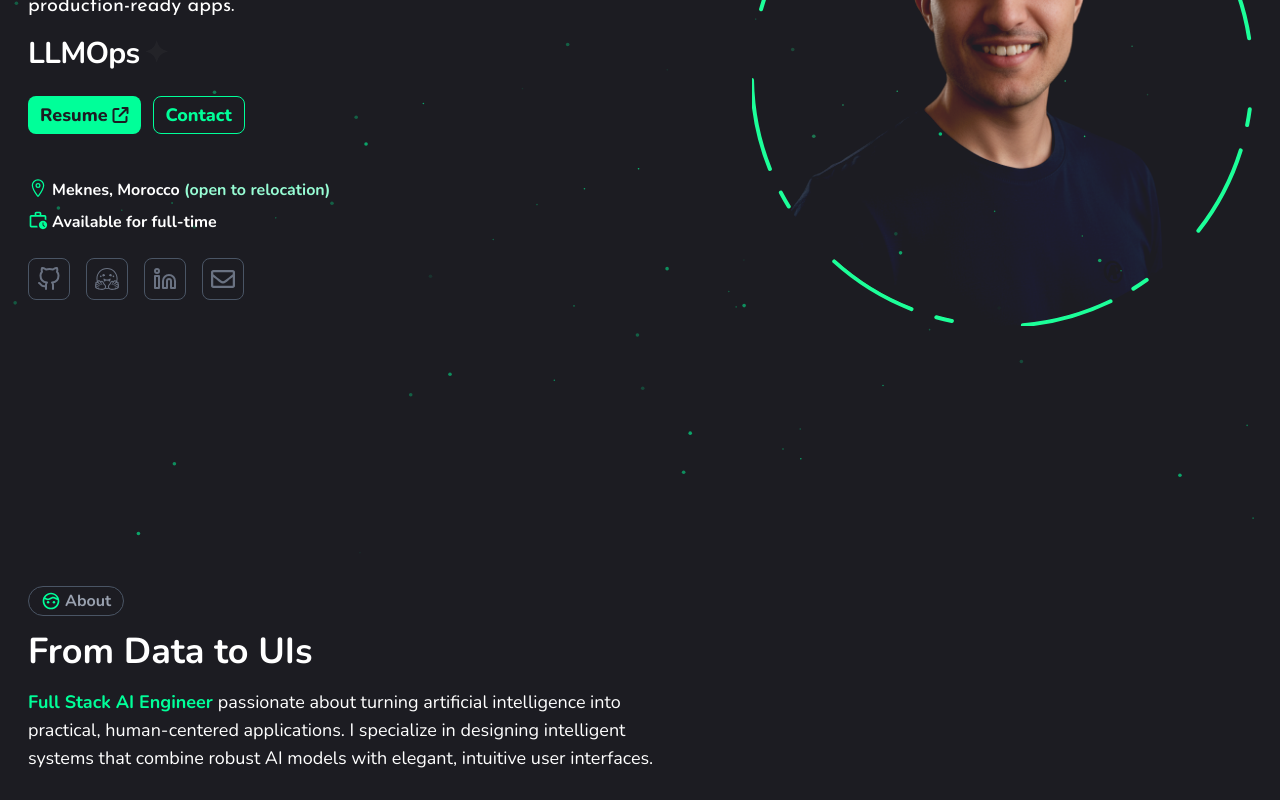
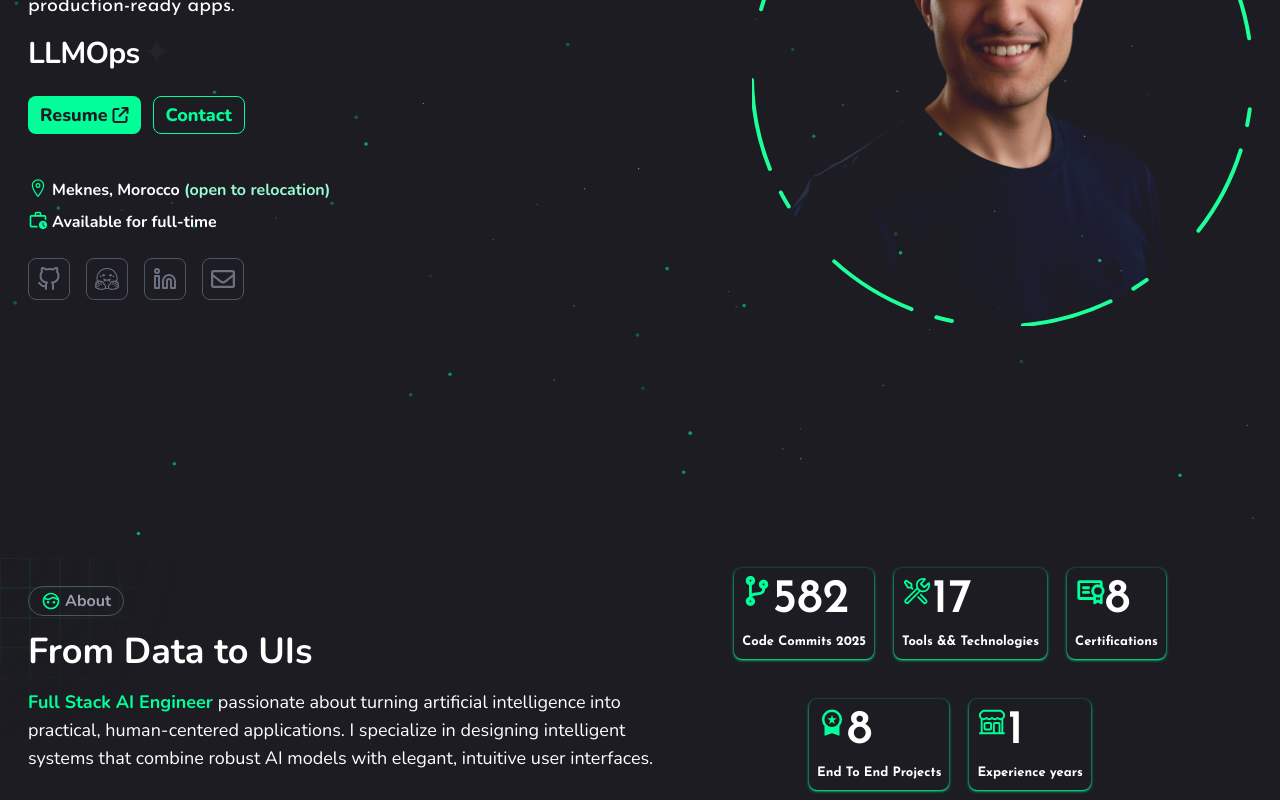
Before and after one commit to ITSAIDI/myPortfolio, a React (Vite) app: page / in a window 1280 px wide. Shown: the part 242-1042 px from the top of the page. Built offline with nearby package versions, Linux system fonts and the light colour scheme.

Commit message:
Add Stats section to About

```diff
--- a/package.json
+++ b/package.json
@@ -18,8 +18,10 @@
     "lucide-react": "^0.556.0",
     "motion": "^12.23.26",
     "react": "^19.2.0",
+    "react-countup": "^6.5.3",
     "react-dom": "^19.2.0",
     "react-icons": "^5.5.0",
+    "react-intersection-observer": "^10.0.0",
     "tailwind-merge": "^3.4.0",
     "tailwindcss": "^4.1.17"
   },
--- a/src/components/Link.tsx
+++ /dev/null
@@ -1,9 +0,0 @@
-
-
-export default function Link() {
-  return (
-    <button className="">
-
-    </button>
-  )
-}
--- /dev/null
+++ b/src/components/StatBox.tsx
@@ -0,0 +1,35 @@
+import CountUp from 'react-countup'
+import { useInView } from 'react-intersection-observer';
+
+type StatBoxProps = {
+  icon : any,
+  text : string,
+  value : number
+}
+
+export default function StatBox(props:StatBoxProps) {
+   const { ref, inView } = useInView({
+        triggerOnce: true,  // Animation triggers only once
+        threshold: 1      // Trigger when 50% of the element is visible
+    });
+  return (
+    <div ref= {ref} className="font-josefinsans flex flex-col gap-2 items-start
+     text-white p-2 rounded-md
+     shadow-sm shadow-green1 w-fit h-fit">
+      <div className='flex flex-row justify-center'>
+        <props.icon className ="text-green1 text-3xl"/>
+        {inView && <CountUp
+          start={0}
+          end={props.value}
+          delay={1}
+          duration={5}
+          className="text-5xl font-semibold"
+          >
+        </CountUp>
+        }
+      </div>
+
+        <h2 className='text-[13px] font-bold'>{props.text}</h2>
+    </div>
+  )
+}
--- a/src/components/ui/BG2.tsx
+++ b/src/components/ui/BG2.tsx
@@ -1,90 +1,90 @@
 import { useState, useEffect } from "react";
 import { cn } from "@/lib/utils";
-/**
- * InteractiveGridPattern is a component that renders a grid pattern with interactive squares.
- *
- * @param width - The width of each square.
- * @param height - The height of each square.
- * @param squares - The number of squares in the grid. The first element is the number of horizontal squares, and the second element is the number of vertical squares.
- * @param className - The class name of the grid.
- * @param squaresClassName - The class name of the squares.
- */
+
 interface InteractiveGridPatternProps extends React.SVGProps<SVGSVGElement> {
   width?: number;
   height?: number;
-  squares?: [number, number]; // [horizontal, vertical]
   className?: string;
   squaresClassName?: string;
 }
-/**
- * The InteractiveGridPattern component.
- *
- * @see InteractiveGridPatternProps for the props interface.
- * @returns A React component.
- */
+
 export function InteractiveGridPattern({
-  width = 10,
-  height = 10,
-  squares = [2, 2],
+  width = 30,
+  height = 30,
   className,
   squaresClassName,
   ...props
 }: InteractiveGridPatternProps) {
-
-  const [hoveredSquare, setHoveredSquare] = useState<number | null>(null);
-  const [horizontal, setHorizontal] = useState<number>(Math.floor(window.innerWidth/width));
-  const [vertical, setVertical] = useState<number>(Math.floor(window.innerHeight/height));
+  const [cols, setCols] = useState(0);
+  const [rows, setRows] = useState(0);
+  const [mouse, setMouse] = useState({ x: 0, y: 0 });
 
   useEffect(() => {
-    const handleResize = () => {
-
-      setHorizontal(Math.floor(window.innerWidth/width))
-      setVertical(Math.floor(window.innerHeight/height))
-
-      //console.log(`Screen Width: ${newWidth}px, Screen Height: ${newHeight}px`);
+    const resize = () => {
+      setCols(Math.ceil(window.innerWidth / width));
+      setRows(Math.ceil(window.innerHeight / height));
     };
-
-    window.addEventListener("resize", handleResize);
-
-    // Log initial screen size
-    //console.log(`Screen Width: ${screenWidth}px, Screen Height: ${screenHeight}px`);
-
-    return () => window.removeEventListener("resize", handleResize);
-  }, []);
+    resize();
+    window.addEventListener("resize", resize);
+    return () => window.removeEventListener("resize", resize);
+  }, [width, height]);
 
   return (
     <svg
-      width={width * horizontal}
-      height={height * vertical}
-      className={cn(
-        "absolute inset-0 h-full w-full",
-        className,
-      )}
-      {...(props as any)}
+      width={cols * width}
+      height={rows * height}
+      className={cn("absolute inset-0 w-full h-full", className)}
+      onMouseMove={(e) => {
+        const rect = e.currentTarget.getBoundingClientRect();
+        setMouse({
+          x: e.clientX - rect.left,
+          y: e.clientY - rect.top,
+        });
+      }}
+      {...props}
     >
-      {Array.from({ length: horizontal * vertical }).map((_, index) => {
-        const x = (index % horizontal) * width;
-        const y = Math.floor(index / horizontal) * height;
+      {/* MASK */}
+      <defs>
+        <radialGradient
+          id="hover-gradient"
+          cx={mouse.x}
+          cy={mouse.y}
+          r="180"
+          gradientUnits="userSpaceOnUse"
+        >
+          <stop offset="0%" stopColor="white" stopOpacity="0.2" />
+          <stop offset="100%" stopColor="white" stopOpacity="0" />
+        </radialGradient>
+
+        <mask id="hover-mask">
+          <rect
+            width="100%"
+            height="100%"
+            fill="url(#hover-gradient)"
+          />
+        </mask>
+      </defs>
+
+      {/* GRID */}
+      <g mask="url(#hover-mask)">
+        {Array.from({ length: cols * rows }).map((_, i) => {
+          const x = (i % cols) * width;
+          const y = Math.floor(i / cols) * height;
           return (
             <rect
-            key={index}
+              key={i}
               x={x}
               y={y}
-            rx={10}
-            tabIndex={0}
               width={width}
               height={height}
               className={cn(
-              "transition-colors duration-0  not-[&:hover]:duration-1000",
-              hoveredSquare === index ? "fill-green2" : "fill-transparent",
-              squaresClassName,
+                "fill-black1 stroke-green1 stroke-[0.5px]",
+                squaresClassName
               )}
-            onMouseEnter={() => setHoveredSquare(index)}
-            onMouseLeave={() => setHoveredSquare(null)}
             />
           );
         })}
+      </g>
     </svg>
   );
 }
-export type { InteractiveGridPatternProps };
--- a/src/pages/About.tsx
+++ b/src/pages/About.tsx
@@ -1,16 +1,26 @@
+import StatBox from "@/components/StatBox";
 import { InteractiveGridPattern } from "@/components/ui/BG2"
 import { motion } from "framer-motion";
 import { BiFace } from "react-icons/bi";
+import { MdWorkspacePremium } from "react-icons/md";
+import { VscTools } from "react-icons/vsc";
+import { PiCertificateBold } from "react-icons/pi";
+import { FaCodeBranch } from "react-icons/fa";
+import { HiOutlineBuildingStorefront } from "react-icons/hi2";
 
 
 export default function About() {
   const fadInAnimation = {
     initial : {opacity : 0},
     whileInView : {opacity : 1},
+    viewport :{ once: true }
   }
+
+// pointer-events-none : To enable the hovering of the background
+// Tools && Technologies : React, Typescript, Python, SQL, PosgreSQL, Github, HiggingFace, FastAPI, Flask, ReadTheDocs, LangChain. Langraph, Pythorch, Docker, MCP, Pytest, scikit-learn
  return (
-    <div className="relative bg-black1 h-fit" id="about">
-
+    <div className="relative bg-black1 h-fit flex lg:flex-row" id="about">
+       {/* Text section */}
       <div className="relative z-10 text-white font-nunito flex flex-col gap-4 p-7 max-w-[700px] pointer-events-none">
         {/* Badge */}
         <div className="border border-gray-600 w-fit rounded-full px-3 py-0.5 text-gray-400
@@ -35,6 +45,18 @@ export default function About() {
         </motion.p>
       </div>
 
+      {/* Stats section */}
+      <motion.div
+       {...fadInAnimation}
+       transition={{duration: 1,delay:1}}
+       className="flex flex-wrap items-center justify-center gap-5 lg:w-[500px]">
+        <StatBox icon={FaCodeBranch} text="Code Commits 2025" value={582}/>
+        <StatBox icon={VscTools} text="Tools && Technologies" value={17}/>
+        <StatBox icon={PiCertificateBold} text="Certifications" value={8}/>
+        <StatBox icon={MdWorkspacePremium} text="End To End Projects" value={8}/>
+        <StatBox icon={HiOutlineBuildingStorefront} text="Experience years" value={1}/>
+      </motion.div>
+
       <InteractiveGridPattern
         className="absolute inset-0 h-full w-full"
       />
```
Also changed, not shown: 1 other file (tests, documents, lock files or other folders). Lines whose indentation alone changed are shown as unchanged.
